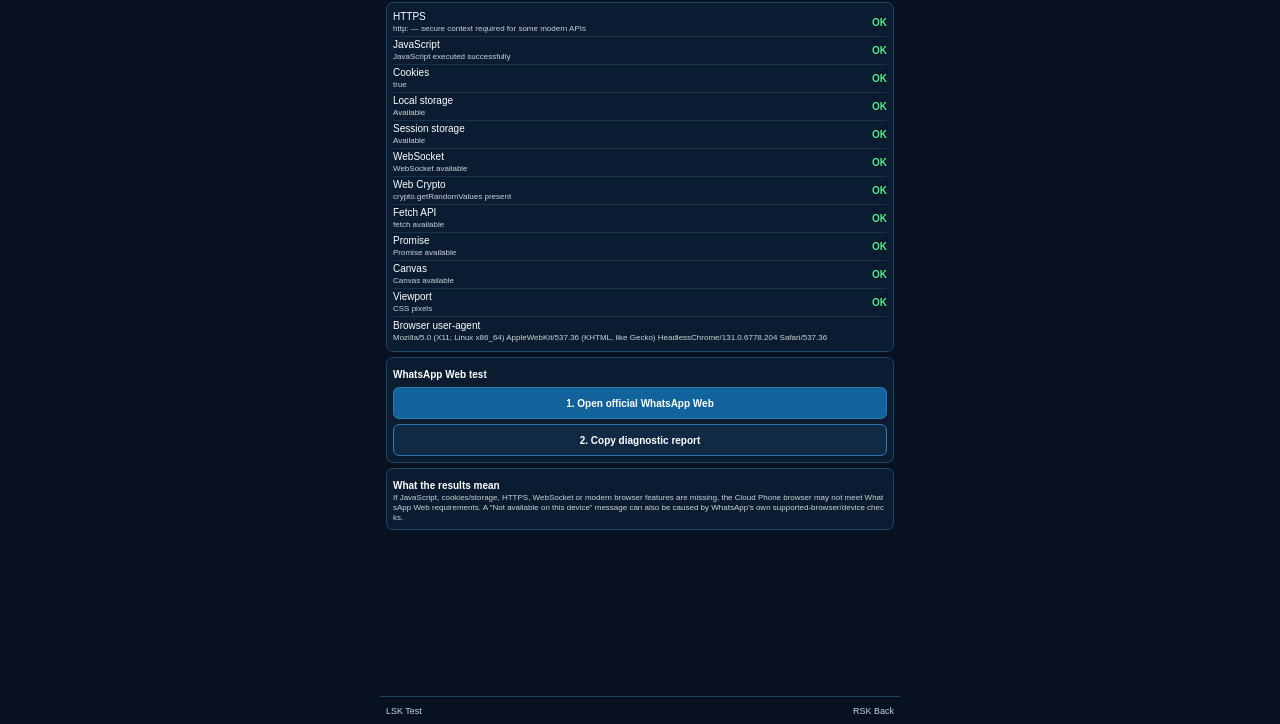
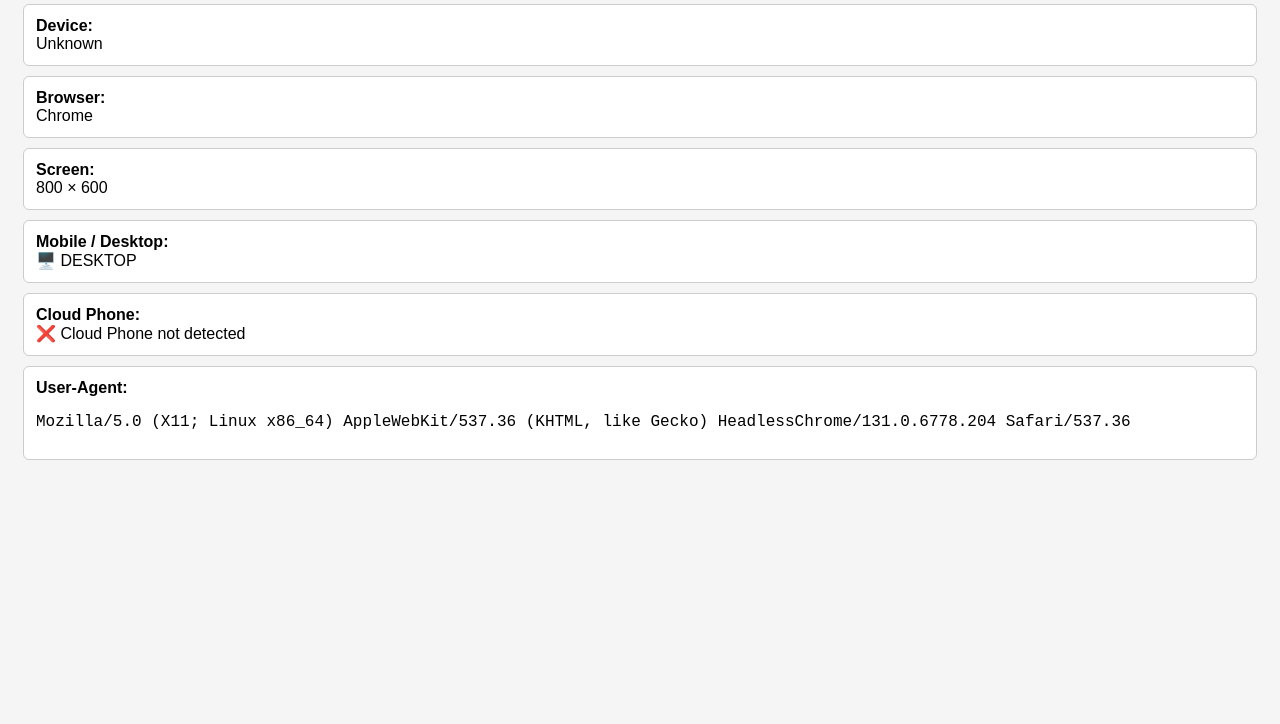
Before and after one commit to quntumcraft-solution/tv-garden-widget, a plain HTML site: page index.html in a window 1280 px wide. Shown: the part 76-800 px from the top of the page. Drawn offline with Linux system fonts and the light colour scheme.

Commit message:
Update index.html

```diff
--- a/index.html
+++ b/index.html
@@ -1,82 +1,117 @@
-<!doctype html>
+<!DOCTYPE html>
 <html>
 <head>
-<meta charset="utf-8">
-<meta name="viewport" content="width=device-width,initial-scale=1,maximum-scale=1,user-scalable=no">
-<title>WhatsApp Compatibility Test</title>
+<meta charset="UTF-8">
+<meta name="viewport" content="width=device-width, initial-scale=1.0">
+<title>IT9020 Browser Test</title>
+
 <style>
-*{box-sizing:border-box}html,body{margin:0;width:100%;height:100%;overflow:hidden;font-family:Arial,sans-serif;background:#07111f;color:#fff}
-#app{height:100%;display:flex;flex-direction:column;max-width:520px;margin:auto}
-header{height:35px;flex:0 0 35px;background:#0b1d33;border-bottom:1px solid #24547e;display:flex;align-items:center;justify-content:space-between;padding:0 7px;font-size:12px;font-weight:bold}
-#screen{flex:1;overflow:auto;padding:6px}.title{font-size:16px;font-weight:bold;margin-bottom:2px}.sub{font-size:9px;opacity:.75;margin-bottom:7px}
-.card{background:#0b1c30;border:1px solid #1d496d;border-radius:7px;margin-bottom:5px;padding:6px}
-.row{display:flex;align-items:center;gap:5px;min-height:28px;border-bottom:1px solid #17344f;font-size:10px}.row:last-child{border-bottom:0}
-.label{flex:1}.status{font-weight:bold}.ok{color:#58e38a}.warn{color:#ffd35a}.bad{color:#ff7272}.info{color:#73c5ff}
-button{width:100%;height:32px;margin-top:5px;border:1px solid #2c78ae;border-radius:6px;background:#12639b;color:#fff;font-weight:bold;font-size:10px}
-button.secondary{background:#102a44}.mono{font-size:8px;word-break:break-all;opacity:.8;line-height:1.25}
-footer{height:28px;flex:0 0 28px;border-top:1px solid #21445f;display:flex;justify-content:space-between;align-items:center;padding:0 6px;font-size:9px;color:#b9d7ef}
+body {
+    font-family: Arial, sans-serif;
+    font-size: 16px;
+    padding: 15px;
+    background: #f5f5f5;
+}
+
+h2 {
+    font-size: 20px;
+}
+
+.box {
+    background: white;
+    padding: 12px;
+    margin: 10px 0;
+    border: 1px solid #ccc;
+    border-radius: 6px;
+}
+
+.label {
+    font-weight: bold;
+}
+
+pre {
+    white-space: pre-wrap;
+    word-break: break-word;
+}
 </style>
 </head>
+
 <body>
-<div id="app">
-<header><span>🟢 WhatsApp Test</span><span id="clock">--:--</span></header>
-<div id="screen">
-<div class="title">WhatsApp Compatibility Test</div>
-<div class="sub">Diagnostic only — this does not bypass WhatsApp security.</div>
-<div class="card" id="results"></div>
-<div class="card">
-<b style="font-size:10px">WhatsApp Web test</b>
-<button onclick="openWA()">1. Open official WhatsApp Web</button>
-<button class="secondary" onclick="copyReport()">2. Copy diagnostic report</button>
+
+<h2>📱 IT9020 Browser Test</h2>
+
+<div class="box">
+    <div class="label">Device:</div>
+    <div id="device"></div>
 </div>
-<div class="card">
-<b style="font-size:10px">What the results mean</b>
-<div class="mono">If JavaScript, cookies/storage, HTTPS, WebSocket or modern browser features are missing, the Cloud Phone browser may not meet WhatsApp Web requirements. A “Not available on this device” message can also be caused by WhatsApp's own supported-browser/device checks.</div>
+
+<div class="box">
+    <div class="label">Browser:</div>
+    <div id="browser"></div>
 </div>
+
+<div class="box">
+    <div class="label">Screen:</div>
+    <div id="screen"></div>
 </div>
-<footer><span>LSK Test</span><span>RSK Back</span></footer>
+
+<div class="box">
+    <div class="label">Mobile / Desktop:</div>
+    <div id="mobile"></div>
 </div>
+
+<div class="box">
+    <div class="label">Cloud Phone:</div>
+    <div id="cloud"></div>
+</div>
+
+<div class="box">
+    <div class="label">User-Agent:</div>
+    <pre id="ua"></pre>
+</div>
+
 <script>
-function test(name, ok, detail, cls){
- return '<div class="row"><span class="label">'+name+'<br><span class="mono">'+detail+'</span></span><span class="status '+cls+'">'+(ok?'OK':'NO')+'</span></div>';
-}
-function run(){
- let r='', secure=location.protocol==='https:'||location.hostname==='localhost';
- r+=test('HTTPS',secure,location.protocol+' — secure context required for some modern APIs',secure?'ok':'bad');
- r+=test('JavaScript',true,'JavaScript executed successfully','ok');
- let cookies=navigator.cookieEnabled;
- r+=test('Cookies',cookies,String(navigator.cookieEnabled),cookies?'ok':'bad');
- let ls=false;
- try{localStorage.setItem('__wa_test','1');ls=localStorage.getItem('__wa_test')==='1';localStorage.removeItem('__wa_test')}catch(e){}
- r+=test('Local storage',ls,ls?'Available':'Blocked or unavailable',ls?'ok':'warn');
- let ss=false;
- try{sessionStorage.setItem('__wa_test','1');ss=sessionStorage.getItem('__wa_test')==='1';sessionStorage.removeItem('__wa_test')}catch(e){}
- r+=test('Session storage',ss,ss?'Available':'Blocked or unavailable',ss?'ok':'warn');
- r+=test('WebSocket',typeof WebSocket==='function','WebSocket '+(typeof WebSocket==='function'?'available':'missing'),typeof WebSocket==='function'?'ok':'bad');
- r+=test('Web Crypto',!!(window.crypto&&window.crypto.getRandomValues),'crypto.getRandomValues '+(window.crypto?'present':'missing'),window.crypto?'ok':'bad');
- r+=test('Fetch API',typeof fetch==='function','fetch '+(typeof fetch==='function'?'available':'missing'),typeof fetch==='function'?'ok':'warn');
- r+=test('Promise',typeof Promise==='function','Promise '+(typeof Promise==='function'?'available':'missing'),typeof Promise==='function'?'ok':'bad');
- r+=test('Canvas',!!document.createElement('canvas').getContext,'Canvas '+(document.createElement('canvas').getContext?'available':'missing'),document.createElement('canvas').getContext?'ok':'warn');
- r+=test('Viewport',innerWidth+' × '+innerHeight,'CSS pixels',innerWidth>=200?'ok':'warn');
- r+='<div class="row"><span class="label">Browser user-agent<br><span class="mono">'+esc(navigator.userAgent)+'</span></span></div>';
- document.getElementById('results').innerHTML=r;
-}
-function esc(s){return String(s).replace(/[&<>"']/g,c=>({'&':'&amp;','<':'&lt;','>':'&gt;','"':'&quot;',"'":'&#39;'}[c]));}
-function openWA(){sessionStorage.setItem('waDiagReport',makeReport());location.href='https://web.whatsapp.com/';}
-function makeReport(){
- return ['WhatsApp Compatibility Test','URL: '+location.href,'UA: '+navigator.userAgent,'Viewport: '+innerWidth+'x'+innerHeight,'HTTPS: '+(location.protocol==='https:'),'Cookies: '+navigator.cookieEnabled,'WebSocket: '+(typeof WebSocket==='function'),'Crypto: '+!!(window.crypto&&window.crypto.getRandomValues),'Fetch: '+(typeof fetch==='function'),'LocalStorage: '+testStorage(localStorage)].join('\n');
-}
-function testStorage(x){try{x.setItem('__x','1');let y=x.getItem('__x')==='1';x.removeItem('__x');return y}catch(e){return false}}
-async function copyReport(){
- let txt=makeReport();
- try{await navigator.clipboard.writeText(txt);alert('Diagnostic report copied.')}catch(e){alert(txt)}
-}
-setInterval(()=>document.getElementById('clock').textContent=new Date().toLocaleTimeString([], {hour:'2-digit',minute:'2-digit'}),1000);
-run();
-document.addEventListener('keydown',e=>{
- if(e.key==='1'||e.key==='Enter')openWA();
- if(e.key==='2')copyReport();
-});
+
+const ua = navigator.userAgent;
+
+document.getElementById("ua").textContent = ua;
+
+document.getElementById("screen").textContent =
+    screen.width + " × " + screen.height;
+
+let isMobile =
+    /Android|iPhone|iPad|Mobile|Mobi|KaiOS/i.test(ua);
+
+document.getElementById("mobile").textContent =
+    isMobile ? "📱 MOBILE" : "🖥️ DESKTOP";
+
+let isCloud =
+    /Cloud Phone|CloudPhone|Puffin/i.test(ua);
+
+document.getElementById("cloud").textContent =
+    isCloud ? "☁️ CLOUD PHONE DETECTED" :
+              "❌ Cloud Phone not detected";
+
+let browser = "Unknown";
+
+if (/Chrome/i.test(ua)) browser = "Chrome";
+if (/Firefox/i.test(ua)) browser = "Firefox";
+if (/Safari/i.test(ua) && !/Chrome/i.test(ua))
+    browser = "Safari";
+if (/Puffin/i.test(ua))
+    browser = "Puffin / Cloud Phone";
+
+document.getElementById("browser").textContent = browser;
+
+let device = "Unknown";
+
+if (/Nokia/i.test(ua)) device = "Nokia";
+if (/itel/i.test(ua)) device = "itel";
+if (/Cloud Phone/i.test(ua)) device += " / Cloud Phone";
+
+document.getElementById("device").textContent = device;
+
 </script>
+
 </body>
 </html>
```
